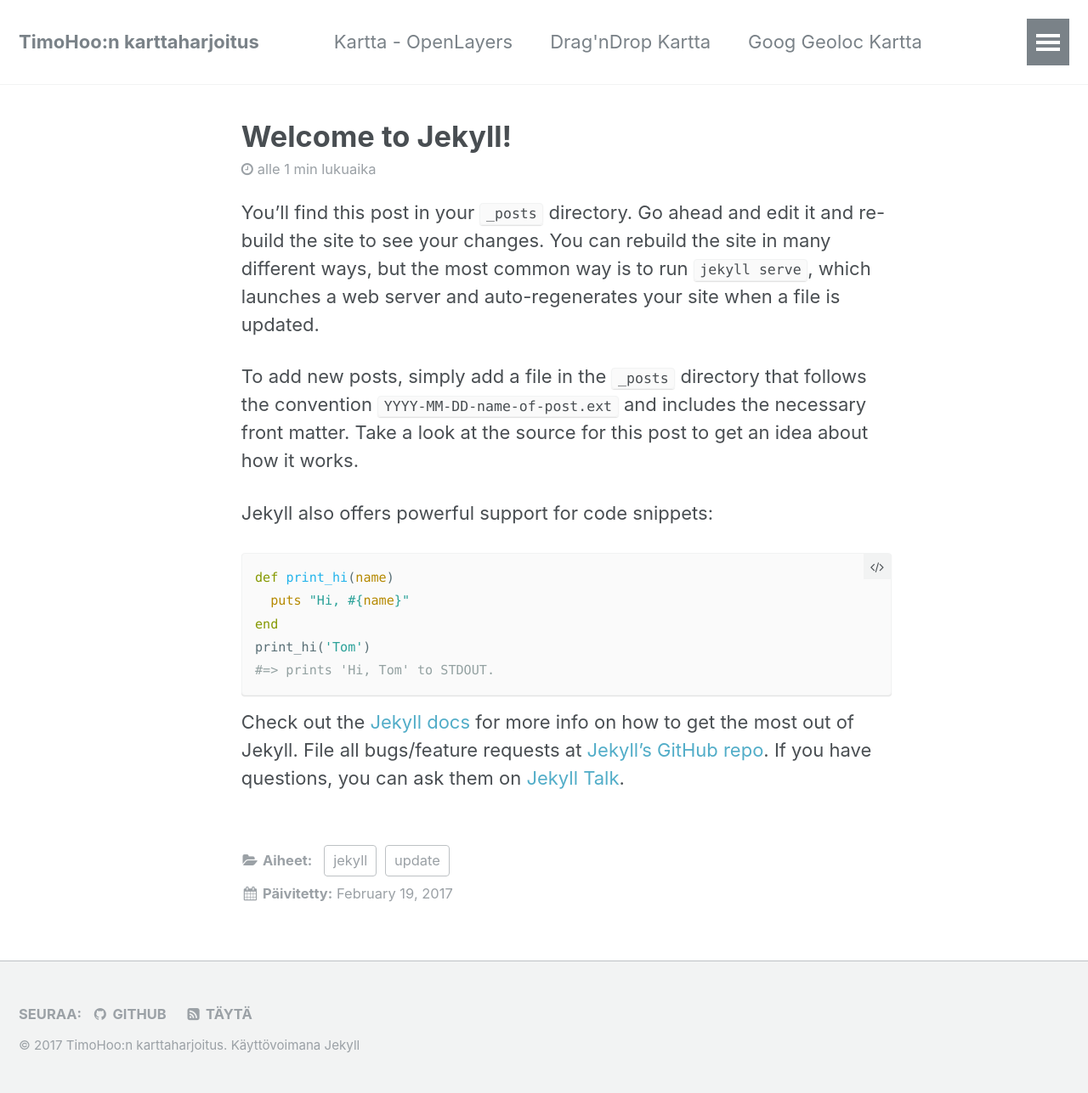
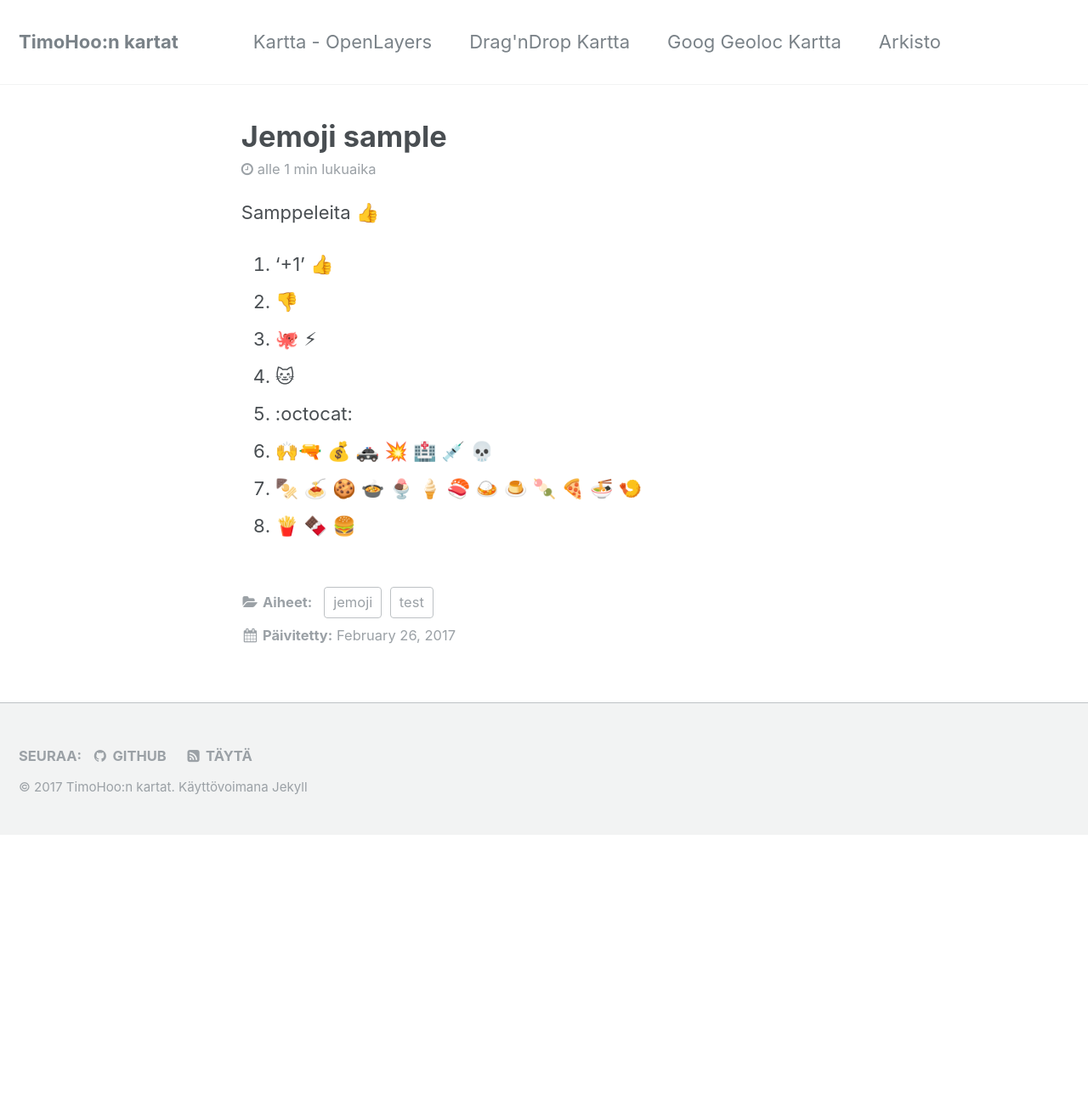
Before and after one commit to TimoHoo/GeoLoc, a Jekyll site: the page built from _posts/2017-02-19-welcome-to-jekyll.markdown, in a window 1280 px wide. Shown: the whole page at 85% size. Built offline with Jekyll 4.4.1, drawn with Linux system fonts in a browser that asks for light colours; emoji names are drawn with the system emoji font; after the commit the page ends 983 px from its top, so only the background shows below that.

Commit message:
jemoji testailua

```diff
--- a/_config.yml
+++ b/_config.yml
@@ -15,7 +15,7 @@
 # in the templates via {{ site.myvariable }}.
 # Site Settings
 locale                  : "fi"
-title                      :  "TimoHoo:n karttaharjoitus"
+title                      :  "TimoHoo:n kartat"
 title_separator     : "-"
 name                   : &name
 description           : "komia webbisivu."
--- a/_posts/2017-02-19-welcome-to-jekyll.markdown
+++ b/_posts/2017-02-19-welcome-to-jekyll.markdown
@@ -1,25 +1,20 @@
 ---
-title:  "Welcome to Jekyll!"
+title:  "Jemoji sample"
 date:   2017-02-19 13:50:19 +0200
-categories: jekyll update
+categories: jemoji test
 
-modified: 2017-02-19
+modified: 2017-02-26
 ---
-You’ll find this post in your `_posts` directory. Go ahead and edit it and re-build the site to see your changes. You can rebuild the site in many different ways, but the most common way is to run `jekyll serve`, which launches a web server and auto-regenerates your site when a file is updated.
+Samppeleita :+1:
 
-To add new posts, simply add a file in the `_posts` directory that follows the convention `YYYY-MM-DD-name-of-post.ext` and includes the necessary front matter. Take a look at the source for this post to get an idea about how it works.
-
-Jekyll also offers powerful support for code snippets:
-
-{% highlight ruby %}
-def print_hi(name)
-  puts "Hi, #{name}"
-end
-print_hi('Tom')
-#=> prints 'Hi, Tom' to STDOUT.
-{% endhighlight %}
-
-Check out the [Jekyll docs][jekyll-docs] for more info on how to get the most out of Jekyll. File all bugs/feature requests at [Jekyll’s GitHub repo][jekyll-gh]. If you have questions, you can ask them on [Jekyll Talk][jekyll-talk].
+1.  '+1' :+1:
+2.   :-1:
+3.   :octopus: :zap:
+4. :cat:
+5. :octocat:
+6.   :raised_hands::gun: :moneybag: :police_car: :boom: :hospital: :syringe: :skull:
+7.  :oden: :spaghetti: :cookie: :stew: :ice_cream: :icecream: :sushi: :curry: :custard: :dango: :pizza: :ramen: :fried_shrimp:
+8.  :fries: :chocolate_bar: :hamburger:
 
 [jekyll-docs]: http://jekyllrb.com/docs/home
 [jekyll-gh]:   https://github.com/jekyll/jekyll
```
Also changed, not shown: about.md (+1 -1 lines), Gemfile.lock, 13 other files.
